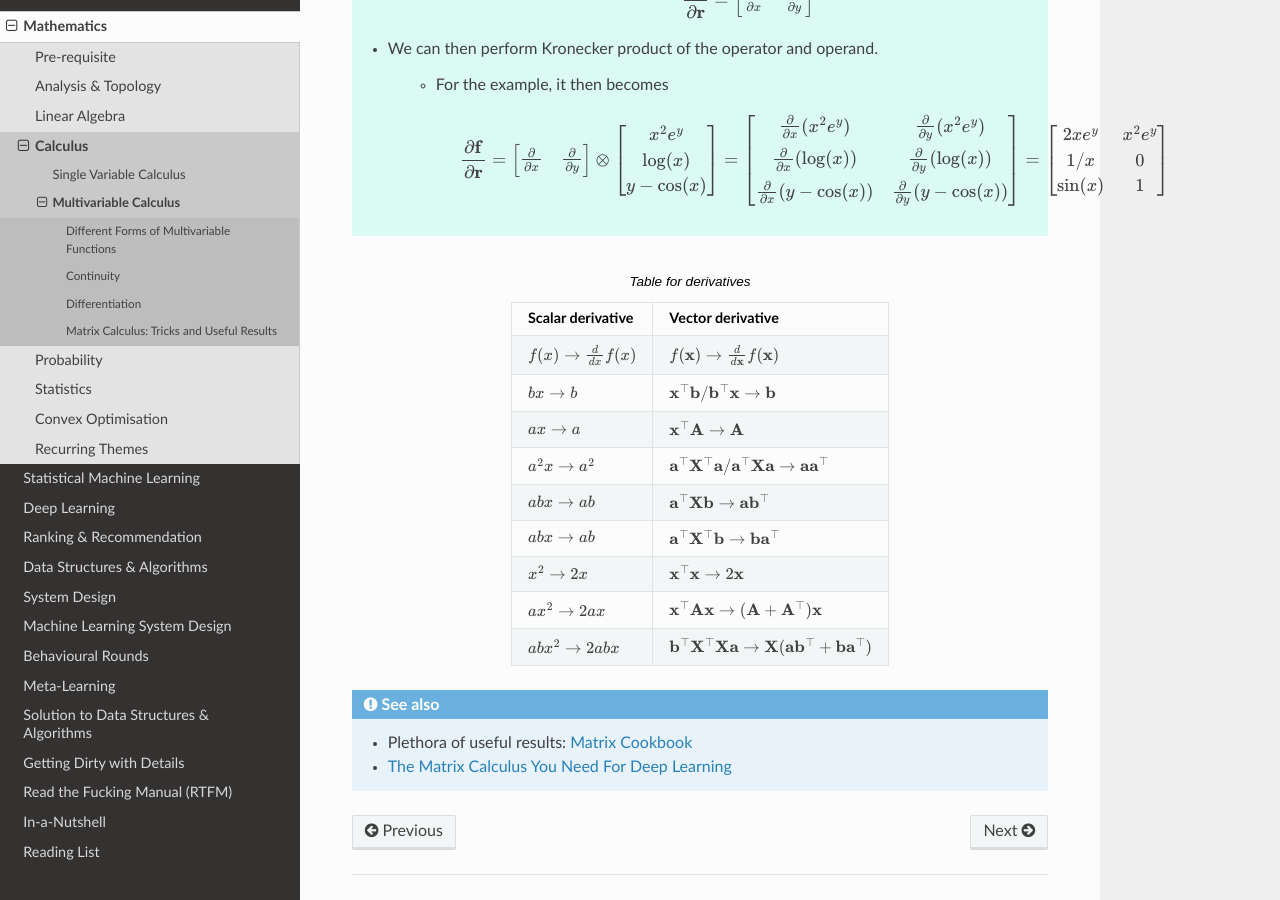
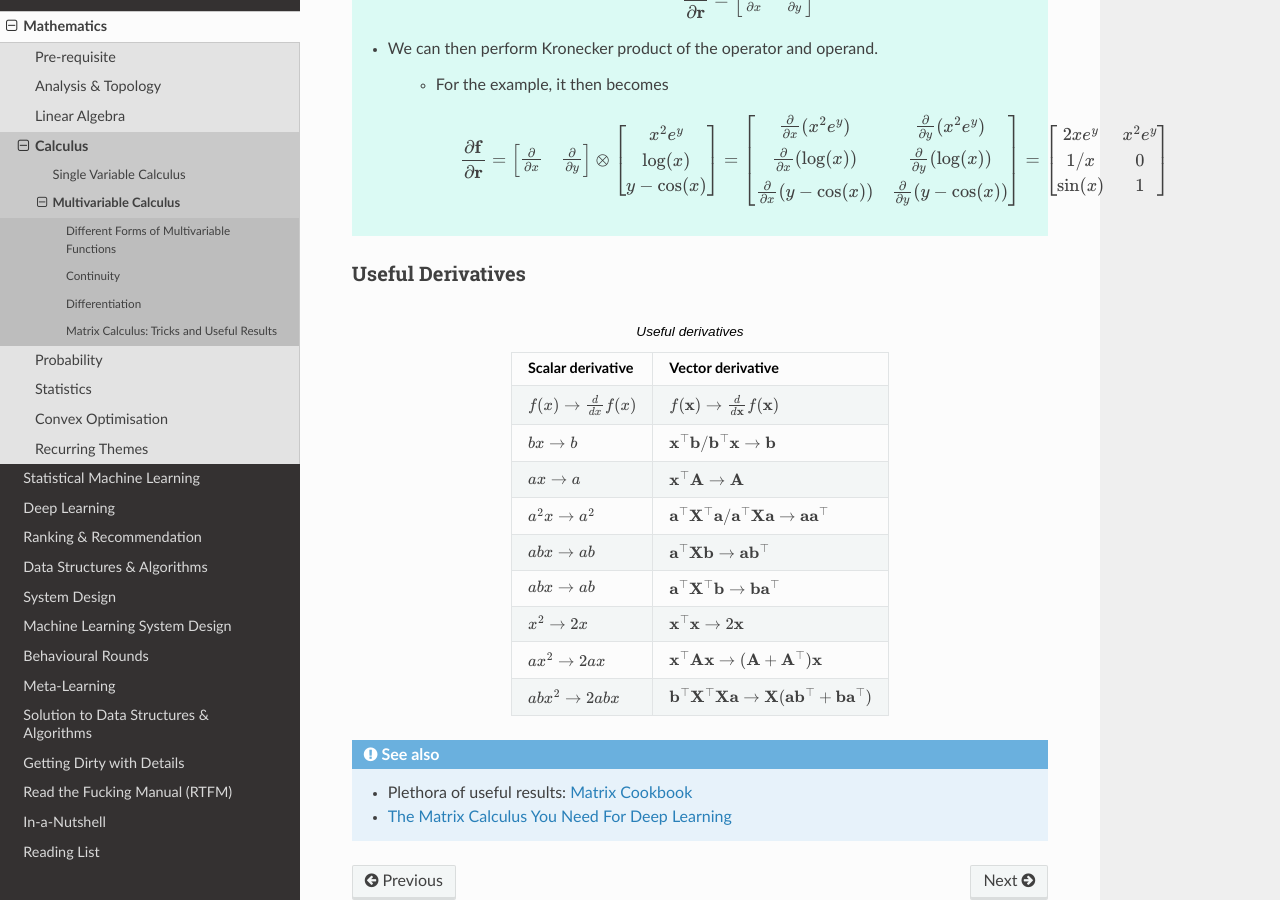
Before and after one commit to uselesstechjunks/leetcode, a Sphinx documentation site: the page built from docs/source/math/calc3/multi.rst, in a window 1280 px wide and 900 px high, scrolled down 8912 px. Built offline with Sphinx 7.4.7 and the Read the Docs theme 2.0.0, drawn with Linux system fonts in a browser that asks for light colours.

Commit message:
Update multi.rst

```diff
--- a/docs/source/math/calc3/multi.rst
+++ b/docs/source/math/calc3/multi.rst
@@ -268,7 +268,9 @@ We can think about the derivatives in this case as the limiting ratio of the cha
 
 			.. math:: \frac{\partial\mathbf{f}}{\mathop{\partial\mathbf{r}}}=\begin{bmatrix}\frac{\partial}{\mathop{\partial x}} & \frac{\partial}{\mathop{\partial y}}\end{bmatrix}\otimes \begin{bmatrix}x^2e^y\\ \log(x)\\ y-\cos(x)\end{bmatrix}=\begin{bmatrix}\frac{\partial}{\mathop{\partial x}}(x^2e^y) & \frac{\partial}{\mathop{\partial y}}(x^2e^y)\\ \frac{\partial}{\mathop{\partial x}}(\log(x)) & \frac{\partial}{\mathop{\partial y}}(\log(x))\\ \frac{\partial}{\mathop{\partial x}}(y-\cos(x)) & \frac{\partial}{\mathop{\partial y}}(y-\cos(x))\end{bmatrix}=\begin{bmatrix}2xe^y&x^2e^y\\ 1/x&0\\\sin(x)&1\end{bmatrix}
 
-.. csv-table:: Table for derivatives
+Useful Derivatives
+===========================================================
+.. csv-table:: Useful derivatives
 	:header: "Scalar derivative", "Vector derivative"
 	:align: center
 
```
